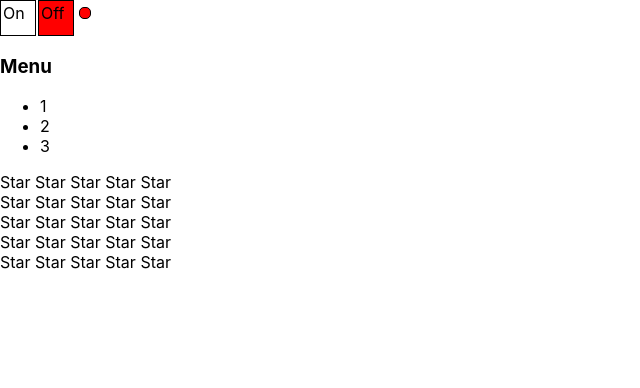
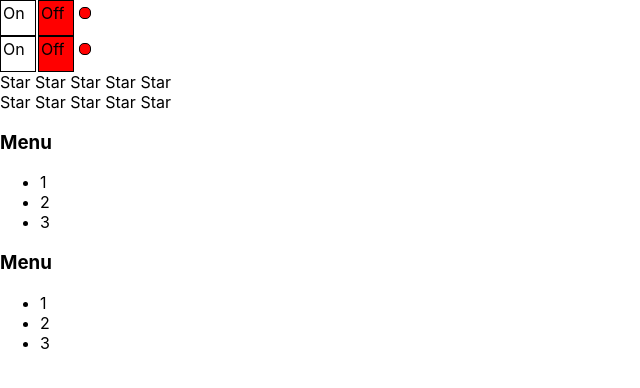
Before and after one commit to ivanrussui/kabzda-easy, a React (Create React App) app: page / in a window 1280 px wide. Shown: the top 388 px of the page, without its empty margins (0-640 px from the left). Built offline with nearby package versions, Linux system fonts and the light colour scheme.

Commit message:
08 - callbacks 1

```diff
--- a/src/App.tsx
+++ b/src/App.tsx
@@ -1,39 +1,44 @@
-import React from 'react';
+import React, { useState } from 'react';
 // import logo from './logo.svg';
 // import './App.css';
 import Accordion from './components/Accordion/Accordion';
-import { Rating } from './components/Rating/Rating';
+import { Rating, RatingValueType } from './components/Rating/Rating';
+import { UncontrolledOnOff } from './components/UncontrolledOnOff/UncontrolledOnOff';
+import UncontrolledAccordion from './components/UncontrolledAccordion/UncontrolledAccordion';
+import { UncontrolledRating } from './components/UncontrolledRating/UncontrolledRating';
 import { OnOff } from './components/OnOff/OnOff';
-import UncontrolledAccordion from './components/UncontrolledAccordion/Accordion';
-import { UncontrolledRating } from './components/UncontrolledRating/UncontrolledRating';
 
 function App() {
   // debugger
+
+  const [ ratingValue, setRatingValue ] = useState<RatingValueType>(0);
+  const [ accordionCollapsed, setAccordionCollapsed ] = useState<boolean>(true);
+  const [ on, setOn ] = useState<boolean>(false);
 
   return (
       <div className="App">
         {/*<PageTitle title={'This is App Component'}/>*/}
         {/*<PageTitle title={'My Component'}/>*/}
         {/*Article 1*/}
-            {/*<Rating value={3}/>*/}
-            {/*<Accordion titleValue={'Menu'} collapsed={true} />*/}
         {/*<Accordion titleValue={'Submenu'} collapsed={false} />*/}
         {/*Article 2*/}
-            {/*<Rating value={0}/>*/}
-            {/*<Rating value={1}/>*/}
-            {/*<Rating value={2}/>*/}
+        <OnOff
+            // setOn={setOn}
+            onClick={setOn}
+            on={on} />
+        <UncontrolledOnOff />
         {/*<Rating value={3}/>*/}
-            {/*<Rating value={4}/>*/}
-            {/*<Rating value={5}/>*/}
-            <OnOff />
-            {/*<OnOff />*/}
+        <Rating value={ratingValue} onClick={setRatingValue} />
+        <UncontrolledRating />
+        <Accordion titleValue={'Menu'}
+                   setAccordionCollapsed={setAccordionCollapsed}
+                   accordionCollapsed={accordionCollapsed}
+        />
         <UncontrolledAccordion titleValue={'Menu'} />
         {/*<UncontrolledAccordion titleValue={'Submenu'} />*/}
-            <UncontrolledRating />
-            <UncontrolledRating />
-            <UncontrolledRating />
-            <UncontrolledRating />
-            <UncontrolledRating />
+        {/*<UncontrolledRating />*/}
+        {/*<UncontrolledRating />*/}
+        {/*<UncontrolledRating />*/}
         {/*<OnOff value={true} />*/}
         {/*<OnOff value={false} />*/}
       </div>
--- a/src/components/Accordion/Accordion.tsx
+++ b/src/components/Accordion/Accordion.tsx
@@ -2,33 +2,41 @@ import React from 'react';
 
 type AccordionPropsType = {
   titleValue: string
-    collapsed: boolean
+  accordionCollapsed: boolean
+  setAccordionCollapsed: (accordionCollapsed: boolean) => void
 }
+
 
 function Accordion(props: AccordionPropsType) {
   // debugger
+const onClickHandler = () => {
+  // console.log(props.accordionCollapsed)
+  props.setAccordionCollapsed(!props.accordionCollapsed)
+}
   // console.log('Accordion rendering')
   // if (props.collapsed) {
   return (
       <>
-            <AccordionTitle title={ props.titleValue } />
-            { !props.collapsed && <AccordionBody /> }
+        <AccordionTitle title={props.titleValue} onClick={onClickHandler} />
+        {props.accordionCollapsed && <AccordionBody />}
+        {/*{!props.collapsed && <AccordionBody />}*/}
       </>
   )
 }
 
 type AccordionTitlePropsType = {
   title: string
+  onClick: () => void
 }
 
 function AccordionTitle(props: AccordionTitlePropsType) {
   // debugger
-    console.log('AccordionTitle rendering')
-    return <h3>{props.title}</h3>
+  // console.log('AccordionTitle rendering')
+  return <h3 onClick={props.onClick}>{props.title}</h3>
 }
 
 function AccordionBody() {
-    console.log('AccordionBody rendering')
+  // console.log('AccordionBody rendering')
   return (
       <ul>
         <li>1</li>
--- a/src/components/OnOff/OnOff.tsx
+++ b/src/components/OnOff/OnOff.tsx
@@ -1,24 +1,12 @@
-import React, { useState } from 'react';
-import styles from './OnOff.module.css';
+import React from 'react';
 
 type OnOffPropsType = {
-    // value: boolean
+  on: boolean
+  // setOn: (on: boolean) => void
+  onClick: (on: boolean) => void
 }
 
-// export function OnOff(props: OnOffPropsType) {
-//     console.log(props)
-//
-//     return (
-//         <>
-//             { props.value && <On title={ 'On' } /> }
-//             { !props.value && <Off title={ 'Off' } /> }
-//         </>
-//     )
-// }
-
 export function OnOff(props: OnOffPropsType) {
-
-    let [value, setValue] = useState(false)
 
     const onStyle = {
         cursor: 'pointer',
@@ -27,7 +15,7 @@ export function OnOff(props: OnOffPropsType) {
         border: '1px solid',
         display: 'inline-block',
         padding: '2px',
-        backgroundColor: value ? 'green' : 'white',
+        backgroundColor: props.on ? 'green' : 'white',
     }
     const offStyle = {
         cursor: 'pointer',
@@ -37,7 +25,7 @@ export function OnOff(props: OnOffPropsType) {
         display: 'inline-block',
         marginLeft: '2px',
         padding: '2px',
-        backgroundColor: value ? 'white' : 'red',
+        backgroundColor: props.on ? 'white' : 'red',
     }
     const indicatorStyle = {
         width: '10px',
@@ -46,50 +34,30 @@ export function OnOff(props: OnOffPropsType) {
         border: '1px solid',
         display: 'inline-block',
         marginLeft: '5px',
-        backgroundColor: value ? 'green' : 'red',
+        backgroundColor: props.on ? 'green' : 'red',
     }
 
-    const onClickOnHandler = () => {
-        setValue(true)
-        console.log(value)
-    }
-
-    const onClickOffHandler = () => {
-        setValue(false)
-        console.log(value)
-    }
+    // const onClickOnHandler = () => {
+    //     props.setOn(true)
+    //     // console.log(props.on)
+    // }
+    //
+    // const onClickOffHandler = () => {
+    //     props.setOn(false)
+    //     // console.log(props.on)
+    // }
 
     return (
         <div>
-            <div style={onStyle} onClick={ onClickOnHandler }>On</div>
-            <div style={offStyle} onClick={ onClickOffHandler }>Off</div>
+            <div style={onStyle}
+                 // onClick={ onClickOnHandler }
+                 onClick={ () => props.onClick(true) }
+            >On</div>
+            <div style={offStyle}
+                 // onClick={ onClickOffHandler }
+                 onClick={ () => props.onClick(false) }
+            >Off</div>
             <div style={indicatorStyle}></div>
         </div>
     )
 }
-
-// type ItemPropsType = {
-//     title: string
-// }
-
-
-// function On(props: ItemPropsType) {
-//     // console.log(props)
-//     return (
-//         <div style={ { display: 'flex' } }>
-//             <span className={ styles.GreenSquare }>{ props.title }</span>
-//             <span className={ styles.Square }></span>
-//             <span className={ styles.GreenCircle }></span>
-//         </div>
-//     );
-// }
-//
-// function Off(props: ItemPropsType) {
-//     return (
-//         <div style={ { display: 'flex' } }>
-//             <span className={ styles.Square }></span>
-//             <span className={ styles.RedSquare }>{ props.title }</span>
-//             <span className={ styles.RedCircle }></span>
-//         </div>
-//     );
-// }
--- a/src/components/Rating/Rating.tsx
+++ b/src/components/Rating/Rating.tsx
@@ -1,33 +1,45 @@
 import React from 'react';
 
+export type RatingValueType = 0 | 1 | 2 | 3 | 4 | 5;
+
 type RatingPropsType = {
-    value: 0 | 1 | 2 | 3 | 4 | 5
+  value: RatingValueType
+  onClick: (value: RatingValueType) => void
 }
 
 export function Rating(props: RatingPropsType) {
   // debugger
-    console.log('OnOff rendering')
+  // console.log('OnOff rendering')
 
   return (
       <div>
-            <Star selected={ props.value > 0 } />
-            <Star selected={ props.value > 1 } />
-            <Star selected={ props.value > 2 } />
-            <Star selected={ props.value > 3 } />
-            <Star selected={ props.value > 4 } />
+        <Star selected={props.value > 0} value={1} onClick={props.onClick} />
+        <Star selected={props.value > 1} value={2} onClick={props.onClick} />
+        <Star selected={props.value > 2} value={3} onClick={props.onClick} />
+        <Star selected={props.value > 3} value={4} onClick={props.onClick} />
+        <Star selected={props.value > 4} value={5} onClick={props.onClick} />
       </div>
   )
 }
 
 type StarPropType = {
   selected: boolean
+  value: RatingValueType
+  onClick: (value: RatingValueType) => void
 }
 
 function Star(props: StarPropType) {
-    console.log('Star rendering')
-    if (props.selected) {
-        return <span><b>Star</b> </span>
-    } else {
-        return <span>Star </span>
+  // console.log('Star rendering')
+  return <span onClick={() => {
+    props.onClick(props.value)
+  }}>
+    {/*{props.value}*/}
+    {props.selected ? <b>Star </b> : 'Star '}
+  </span>
+
+  // if (props.selected) {
+  //   return <span><b>Star</b> </span>
+  // } else {
+  //   return <span>Star </span>
+  // }
 }
-}
--- /dev/null
+++ b/src/components/UncontrolledOnOff/UncontrolledOnOff.tsx
@@ -0,0 +1,95 @@
+import React, { useState } from 'react';
+// import styles from './OnOff.module.css';
+
+type OnOffPropsType = {
+    // value: boolean
+}
+
+// export function OnOff(props: OnOffPropsType) {
+//     console.log(props)
+//
+//     return (
+//         <>
+//             { props.value && <On title={ 'On' } /> }
+//             { !props.value && <Off title={ 'Off' } /> }
+//         </>
+//     )
+// }
+
+export function UncontrolledOnOff(props: OnOffPropsType) {
+
+    let [value, setValue] = useState(false)
+
+    const onStyle = {
+        cursor: 'pointer',
+        width: '30px',
+        height: '30px',
+        border: '1px solid',
+        display: 'inline-block',
+        padding: '2px',
+        backgroundColor: value ? 'green' : 'white',
+    }
+    const offStyle = {
+        cursor: 'pointer',
+        width: '30px',
+        height: '30px',
+        border: '1px solid',
+        display: 'inline-block',
+        marginLeft: '2px',
+        padding: '2px',
+        backgroundColor: value ? 'white' : 'red',
+    }
+    const indicatorStyle = {
+        width: '10px',
+        height: '10px',
+        borderRadius: '5px',
+        border: '1px solid',
+        display: 'inline-block',
+        marginLeft: '5px',
+        backgroundColor: value ? 'green' : 'red',
+    }
+
+    const onClickOnHandler = () => {
+        setValue(true)
+        // console.log(value)
+    }
+
+    const onClickOffHandler = () => {
+        setValue(false)
+        // console.log(value)
+    }
+
+    return (
+        <div>
+            <div style={onStyle} onClick={ onClickOnHandler }>On</div>
+            <div style={offStyle} onClick={ onClickOffHandler }>Off</div>
+            <div style={indicatorStyle}></div>
+        </div>
+    )
+}
+
+// type ItemPropsType = {
+//     title: string
+// }
+
+
+// function On(props: ItemPropsType) {
+//     // console.log(props)
+//     return (
+//         <div style={ { display: 'flex' } }>
+//             <span className={ styles.GreenSquare }>{ props.title }</span>
+//             <span className={ styles.Square }></span>
+//             <span className={ styles.GreenCircle }></span>
+//         </div>
+//     );
+// }
+//
+// function Off(props: ItemPropsType) {
+//     return (
+//         <div style={ { display: 'flex' } }>
+//             <span className={ styles.Square }></span>
+//             <span className={ styles.RedSquare }>{ props.title }</span>
+//             <span className={ styles.RedCircle }></span>
+//         </div>
+//     );
+// }
--- a/src/components/UncontrolledRating/UncontrolledRating.tsx
+++ b/src/components/UncontrolledRating/UncontrolledRating.tsx
@@ -9,7 +9,7 @@ export function UncontrolledRating(props: RatingPropsType) {
   // debugger
   // console.log('OnOff rendering')
 
-    let [value, setValue] = useState(0)
+  let [ value, setValue ] = useState(0)
 
   const onClickValueHandler = (value: number) => {
     setValue(value)
@@ -29,28 +29,23 @@ export function UncontrolledRating(props: RatingPropsType) {
   return (
       <div>
 
-            <Star selected={ value > 0 } onClickValueHandler={() => onClickValueHandler(1)}/>
-            <Star selected={ value > 1 } onClickValueHandler={() => onClickValueHandler(2)}/>
-            <Star selected={ value > 2 } onClickValueHandler={() => onClickValueHandler(3)}/>
-            <Star selected={ value > 3 } onClickValueHandler={() => onClickValueHandler(4)}/>
-            <Star selected={ value > 4 } onClickValueHandler={() => onClickValueHandler(5)}/>
+        <Star selected={ value > 0 } onClickValueHandler={ () => onClickValueHandler(1) } />
+        <Star selected={ value > 1 } onClickValueHandler={ () => onClickValueHandler(2) } />
+        <Star selected={ value > 2 } onClickValueHandler={ () => onClickValueHandler(3) } />
+        <Star selected={ value > 3 } onClickValueHandler={ () => onClickValueHandler(4) } />
+        <Star selected={ value > 4 } onClickValueHandler={ () => onClickValueHandler(5) } />
 
-            {/*<Star selected={ value > 0 } onClickValueHandler={onClickValueHandler}/>*/}
-            {/*<button className={value > 0 ? styles.btnStyleCool : styles.btnStyle} onClick={() => onClickValueHandler(1)}>1</button>*/}
-            {/*<Star selected={ value > 1 } onClickValueHandler={onClickValueHandler}/>*/}
-            {/*<button className={value > 1 ? styles.btnStyleCool : styles.btnStyle} onClick={() => onClickValueHandler(2)}>2</button>*/}
-            {/*<Star selected={ value > 2 } onClickValueHandler={onClickValueHandler}/>*/}
-            {/*<button className={value > 2 ? styles.btnStyleCool : styles.btnStyle} onClick={() => onClickValueHandler(3)}>3</button>*/}
-            {/*<Star selected={ value > 3 } onClickValueHandler={onClickValueHandler}/>*/}
-            {/*<button className={value > 3 ? styles.btnStyleCool : styles.btnStyle} onClick={() => onClickValueHandler(4)}>4</button>*/}
-            {/*<Star selected={ value > 4 } onClickValueHandler={onClickValueHandler}/>*/}
-            {/*<button className={value > 4 ? styles.btnStyleCool : styles.btnStyle} onClick={() => onClickValueHandler(5)}>5</button>*/}
+        {/*<Star selected={ value > 0 } onClickValueHandler={onClickValueHandler}/>*/ }
+        {/*<button className={value > 0 ? styles.btnStyleCool : styles.btnStyle} onClick={() => onClickValueHandler(1)}>1</button>*/ }
+        {/*<Star selected={ value > 1 } onClickValueHandler={onClickValueHandler}/>*/ }
+        {/*<button className={value > 1 ? styles.btnStyleCool : styles.btnStyle} onClick={() => onClickValueHandler(2)}>2</button>*/ }
+        {/*<Star selected={ value > 2 } onClickValueHandler={onClickValueHandler}/>*/ }
+        {/*<button className={value > 2 ? styles.btnStyleCool : styles.btnStyle} onClick={() => onClickValueHandler(3)}>3</button>*/ }
+        {/*<Star selected={ value > 3 } onClickValueHandler={onClickValueHandler}/>*/ }
+        {/*<button className={value > 3 ? styles.btnStyleCool : styles.btnStyle} onClick={() => onClickValueHandler(4)}>4</button>*/ }
+        {/*<Star selected={ value > 4 } onClickValueHandler={onClickValueHandler}/>*/ }
+        {/*<button className={value > 4 ? styles.btnStyleCool : styles.btnStyle} onClick={() => onClickValueHandler(5)}>5</button>*/ }
 
-            {/*<Star selected={ value > 0 } /><button>1</button>*/}
-            {/*<Star selected={ value > 1 } /><button>2</button>*/}
-            {/*<Star selected={ value > 2 } /><button>3</button>*/}
-            {/*<Star selected={ value > 3 } /><button>4</button>*/}
-            {/*<Star selected={ value > 4 } /><button>5</button>*/}
       </div>
   )
 }
@@ -62,9 +57,15 @@ type StarPropType = {
 
 function Star(props: StarPropType) {
   // console.log('Star rendering')
-    if (props.selected) {
-        return <span onClick={props.onClickValueHandler}><b> Star </b> </span>
-    } else {
-        return <span  onClick={props.onClickValueHandler}> Star </span>
+  return (
+      <span onClick={ props.onClickValueHandler }>
+        { props.selected ? <b> Star </b> : ' Star' }
+      </span>
+  )
+  // return props.selected ? <span onClick={ props.onClickValueHandler }><b> Star </b> </span> : <span onClick={ props.onClickValueHandler }> Star </span>
+  // if (props.selected) {
+  //   return <span onClick={ props.onClickValueHandler }><b> Star </b> </span>
+  // } else {
+  //   return <span onClick={ props.onClickValueHandler }> Star </span>
+  // }
 }
-}
```
Also changed, not shown: src/components/UncontrolledAccordion/UncontrolledAccordion.tsx (renamed from src/components/UncontrolledAccordion/Accordion.tsx), src/components/UncontrolledOnOff/OnOff.module.css (renamed from src/components/OnOff/OnOff.module.css). Lines whose indentation alone changed are shown as unchanged.
